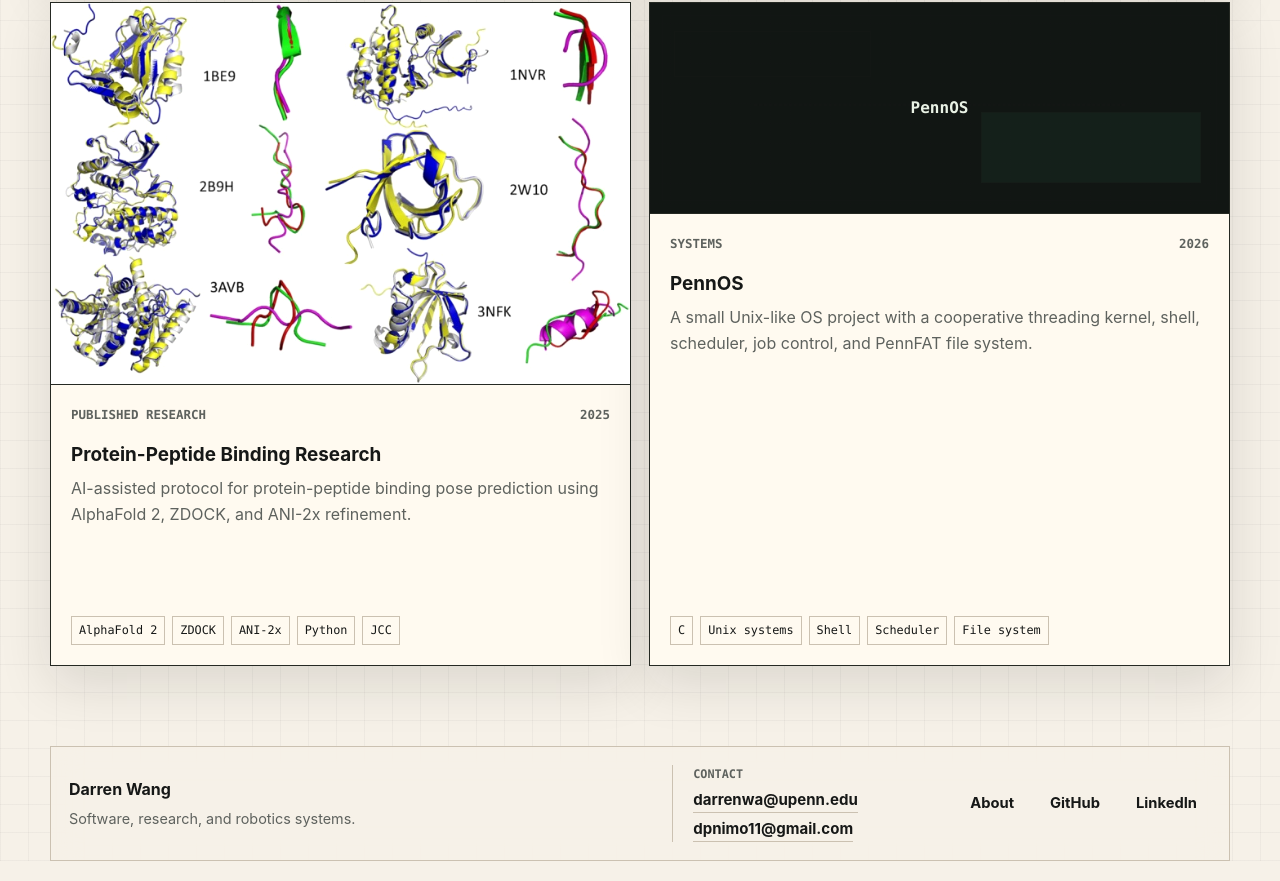
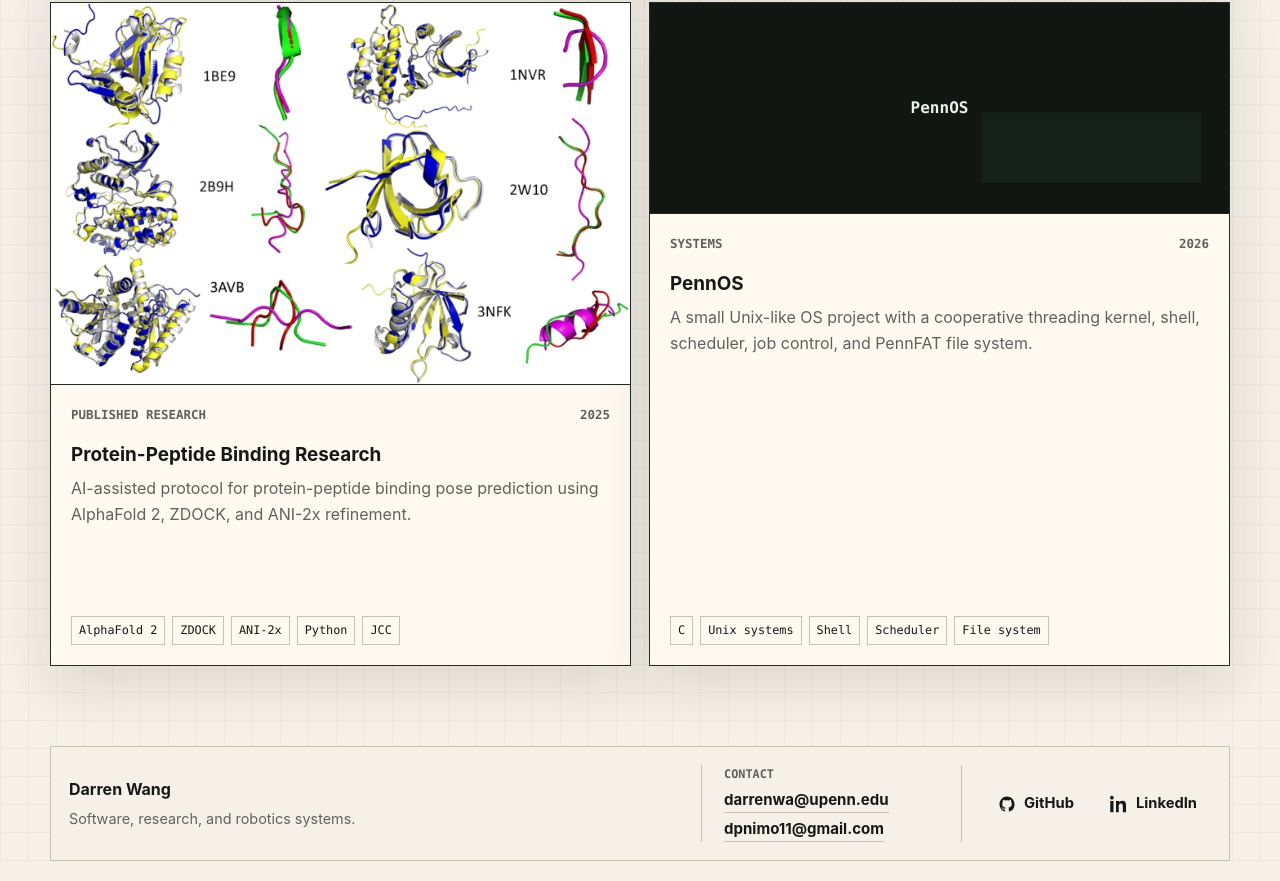
Before and after one commit to DPnimo11/DPnimo11.github.io, an Astro site: page / in a window 1280 px wide. Shown: the part 1732-2613 px from the top of the page. Built offline with nearby package versions, Linux system fonts and the light colour scheme; Astro itself is replaced by a stand-in of ours.

Commit message:
rearrange footer

```diff
--- a/src/components/Footer.astro
+++ b/src/components/Footer.astro
@@ -8,9 +8,18 @@
     <a href="mailto:darrenwa@upenn.edu">darrenwa@upenn.edu</a>
     <a href="mailto:dpnimo11@gmail.com">dpnimo11@gmail.com</a>
   </div>
-  <nav class="footer-links" aria-label="Footer links">
-    <a href="/about/">About</a>
-    <a href="https://github.com/DPnimo11" target="_blank" rel="noreferrer">GitHub</a>
-    <a href="https://www.linkedin.com/in/darrenwa/" target="_blank" rel="noreferrer">LinkedIn</a>
+  <nav class="footer-links" aria-label="Social links">
+    <a class="icon-link" href="https://github.com/DPnimo11" target="_blank" rel="noreferrer" aria-label="GitHub">
+      <svg viewBox="0 0 24 24" aria-hidden="true">
+        <path d="M12 2C6.48 2 2 6.58 2 12.26c0 4.54 2.87 8.39 6.84 9.75.5.1.68-.22.68-.49 0-.24-.01-1.04-.01-1.89-2.78.62-3.37-1.22-3.37-1.22-.45-1.18-1.11-1.49-1.11-1.49-.91-.64.07-.63.07-.63 1 .07 1.53 1.06 1.53 1.06.89 1.56 2.34 1.11 2.91.85.09-.66.35-1.11.64-1.37-2.22-.26-4.56-1.14-4.56-5.08 0-1.12.39-2.04 1.03-2.76-.1-.26-.45-1.31.1-2.72 0 0 .84-.28 2.75 1.05A9.38 9.38 0 0 1 12 6.98c.85 0 1.7.12 2.5.34 1.91-1.33 2.75-1.05 2.75-1.05.55 1.41.2 2.46.1 2.72.64.72 1.03 1.64 1.03 2.76 0 3.95-2.34 4.82-4.57 5.08.36.32.68.94.68 1.9 0 1.37-.01 2.47-.01 2.8 0 .27.18.59.69.49A10.12 10.12 0 0 0 22 12.26C22 6.58 17.52 2 12 2Z" />
+      </svg>
+      <span>GitHub</span>
+    </a>
+    <a class="icon-link" href="https://www.linkedin.com/in/darrenwa/" target="_blank" rel="noreferrer" aria-label="LinkedIn">
+      <svg viewBox="0 0 24 24" aria-hidden="true">
+        <path d="M4.98 3.5C4.98 4.88 3.86 6 2.5 6S0 4.88 0 3.5 1.12 1 2.5 1s2.48 1.12 2.48 2.5ZM.35 8.03h4.3V23H.35V8.03ZM8.01 8.03h4.12v2.05h.06c.57-1.09 1.98-2.25 4.07-2.25 4.35 0 5.15 2.86 5.15 6.58V23h-4.3v-7.61c0-1.82-.03-4.15-2.53-4.15-2.53 0-2.92 1.98-2.92 4.02V23H8.01V8.03Z" />
+      </svg>
+      <span>LinkedIn</span>
+    </a>
   </nav>
 </footer>
--- a/src/styles/global.css
+++ b/src/styles/global.css
@@ -976,6 +976,7 @@ h3 {
   display: grid;
   grid-template-columns: minmax(220px, 1fr) minmax(260px, auto) auto;
   align-items: center;
+  column-gap: 0;
   margin: 80px 0 24px;
   padding: 18px;
   scroll-margin-top: 110px;
@@ -994,7 +995,8 @@ h3 {
 
 .footer-contact {
   border-left: 1px solid var(--line);
-  padding-left: 20px;
+  padding-left: 22px;
+  padding-right: 22px;
 }
 
 .footer-contact span {
@@ -1017,8 +1019,26 @@ h3 {
 }
 
 .footer-links {
+  min-height: 100%;
+  border-left: 1px solid var(--line);
+  padding-left: 22px;
   flex-wrap: wrap;
   justify-content: flex-end;
+}
+
+.icon-link {
+  display: inline-flex;
+  align-items: center;
+  gap: 8px;
+  border-color: var(--line-strong);
+  background: transparent;
+}
+
+.icon-link svg {
+  width: 18px;
+  height: 18px;
+  fill: currentColor;
+  flex: 0 0 auto;
 }
 
 @media (max-width: 980px) {
@@ -1060,10 +1080,15 @@ h3 {
     border-top: 1px solid var(--line);
     border-left: 0;
     padding-top: 16px;
+    padding-right: 0;
     padding-left: 0;
   }
 
   .footer-links {
+    border-top: 1px solid var(--line);
+    border-left: 0;
+    padding-top: 16px;
+    padding-left: 0;
     justify-content: flex-start;
   }
 }
```
